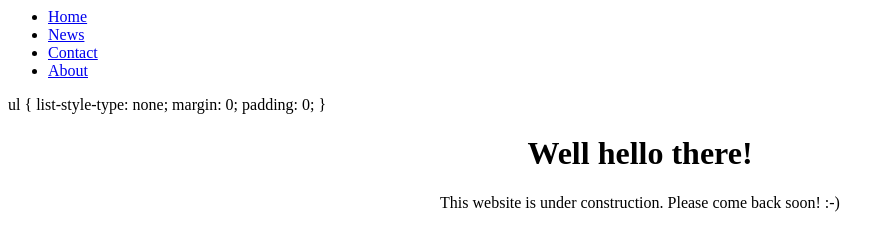
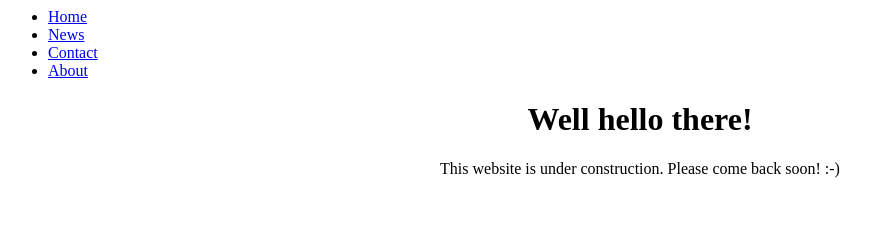
Before and after one commit to vappr/alejsalinasiii.github.io, a plain HTML site: page index.html in a window 1280 px wide. Shown: the whole page, without its empty margins (0-895 px from the left). Drawn offline with Linux system fonts and the light colour scheme.

Commit message:
Update index.html

```diff
--- a/index.html
+++ b/index.html
@@ -11,13 +11,6 @@
   <li><a href="contact.asp">Contact</a></li>
   <li><a href="about.asp">About</a></li>
 </ul>
-
-ul {
-    list-style-type: none;
-    margin: 0;
-    padding: 0;
-}
-
 <center>
 <h1>Well hello there!</h1>
 <p>This website is under construction. Please come back soon! :-)</p>
```
